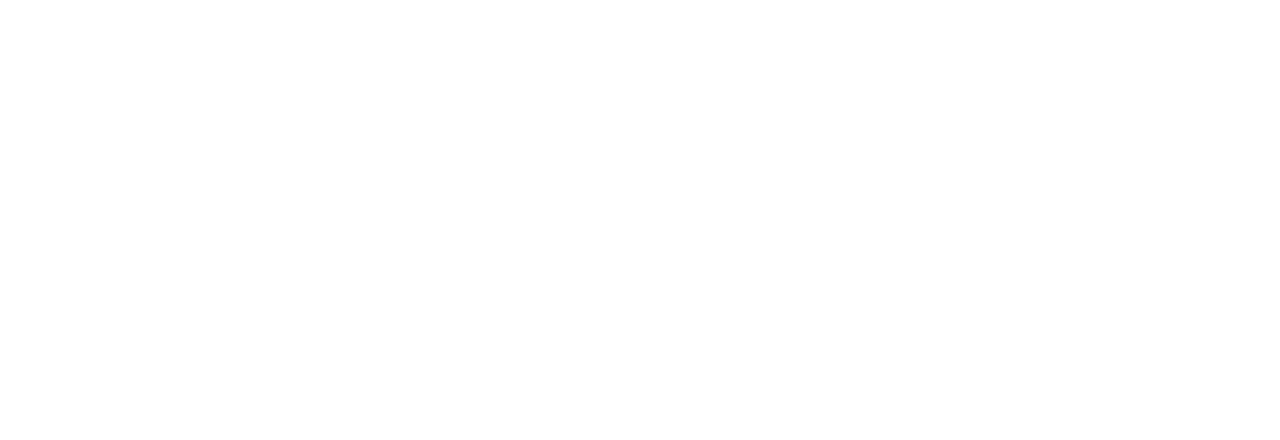
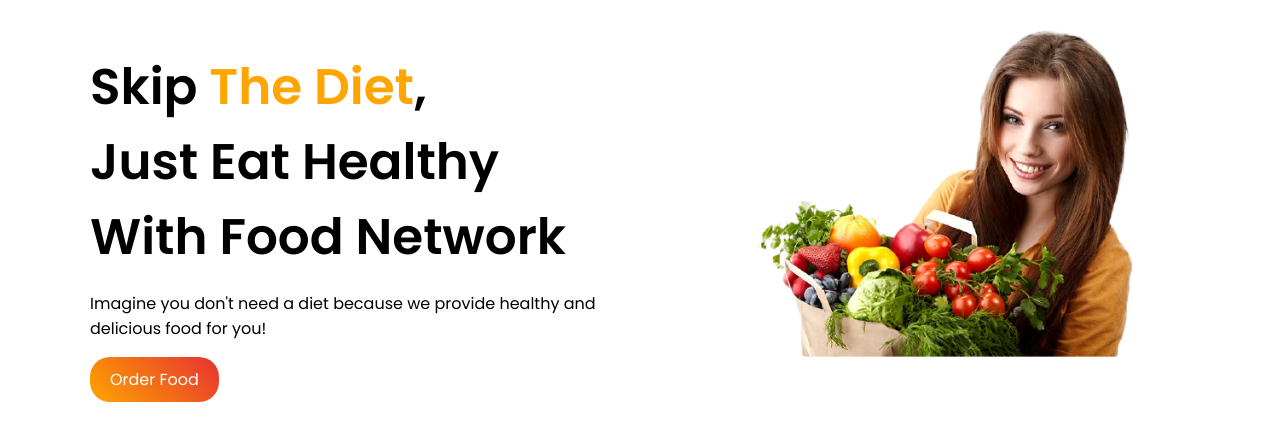
Before and after one commit to mrmasum820/food-website, a plain HTML site: page index.html in a window 1280 px wide. Drawn offline with Linux system fonts and the light colour scheme.

Commit message:
first part done

```diff
--- a/index.html
+++ b/index.html
@@ -6,12 +6,32 @@
     <meta http-equiv="X-UA-Compatible" content="IE=edge">
     <meta name="viewport" content="width=device-width, initial-scale=1.0">
     <title>Food Website</title>
+    <link href="https://fonts.googleapis.com/css2?family=Poppins:wght@300;400;600&display=swap" rel="stylesheet">
     <link rel="stylesheet" href="style.css">
 </head>
 
 <body>
 
+    <section id="header">
+        <div class="container">
+            <div class="clear">
+                <div class="header-content left">
+                    <h1> Skip <span>The Diet</span>,</h1>
+                    <h1>Just Eat Healthy </h1>
+                    <h1>With Food Network</h1>
+                    <p>Imagine you don't need a diet because we provide
 
+                        healthy and delicious food for you!</p>
+                    <a class="btn" href="https://www.food.com/">Order Food</a>
+                </div>
+
+                <div class="header-image left">
+                    <img src="images/kisspng-healthy-diet-food-eating-nutrition-woman-diet-5b20e260c13c04.3441013515288817607915-removebg-preview.png"
+                        alt="food">
+                </div>
+            </div>
+        </div>
+    </section>
 
 
 
--- a/style.css
+++ b/style.css
@@ -0,0 +1,63 @@
+body {
+    margin: 0;
+    padding: 0;
+    font-family: 'Poppins', sans-serif;
+}
+.clear::after {
+    display: block;
+    content: "";
+    clear: both;
+}
+.left {
+    float: left;
+}
+.right {
+    float: right;
+}
+
+.container {
+    max-width: 1100px;
+    margin: 0 auto;
+}
+
+img {
+    width: 100%;
+    height: auto;
+}
+
+.text-center {
+    text-align: center;
+}
+
+/* header section */
+
+.header-content {
+    width: 50%;
+    margin-top: 50px;
+}
+
+.header-content h1 {
+    font-size: 50px;
+    margin: 0;
+}
+.header-content span {
+    color: orange;
+}
+
+.header-image {
+    width: 50%;
+    margin-top: 30px;
+}
+
+a.btn {
+    display: inline-block;
+    text-decoration: none;
+    background: linear-gradient(45deg,orange, #e73131);
+    padding: 10px 20px;
+    color: white;
+    text-transform: capitalize;
+    border-radius: 20px;
+}
+a.btn:hover {
+    background: linear-gradient(#e73131,orange);
+}
```
Also changed, not shown: images/31602633-happy-man-with-unhealthy-burger-sandwich-in-hand-get-ready-to-eat-isolated-on-a-white-background-fas-removebg-preview.png (added), images/6667872_preview-removebg-preview.png (added), images/7.png (added), images/Frame 56.jpg (added), images/Frame 57.jpg (added), images/Frame 58.jpg (added), images/Group 8425.png (added), images/Project Cover.jpg (added), images/Project Cover.png (added), images/Project Cover5.png (added), images/attractive-man-eating-hamburger-he-260nw-310832510-removebg-preview.png (added), images/guy-eats-hot-dog-which-himself-has-prepared-street-food-young-man-blue-shirt-eats-hot-dog-white-background-100449486-removebg-preview.png (added), images/kisspng-healthy-diet-food-eating-nutrition-woman-diet-5b20e260c13c04.3441013515288817607915-removebg-preview.png (added), 1 other file.
